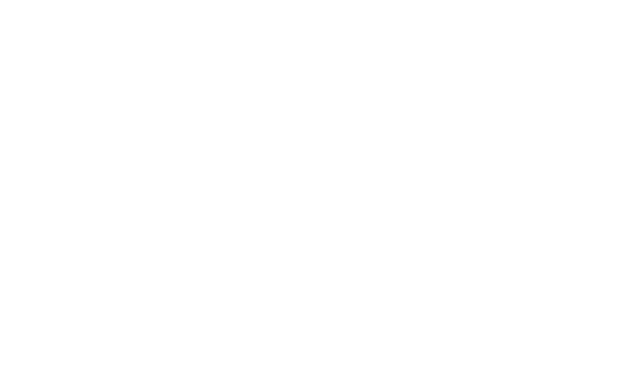
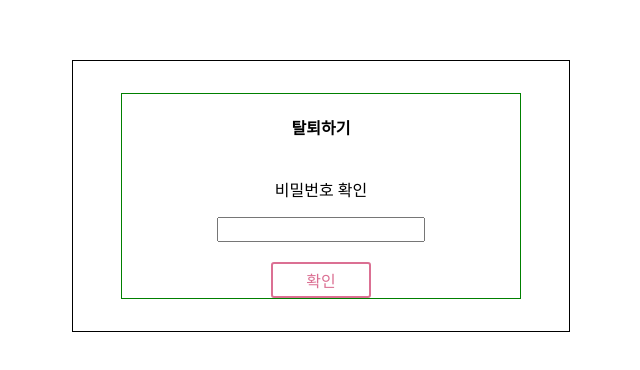
Before and after one commit to sohhyeonkim/postbox, a React (Create React App) app in the folder client/: page /withdraw in a window 1280 px wide. Before the commit this address had no page. Shown: the part 140-510 px from the top of the page, without its empty margins (319-959 px from the left). Built offline with nearby package versions, Linux system fonts and the light colour scheme.

Commit message:
Fix Mypage.js and Complete Withdrawal.js

```diff
--- a/client/src/App.js
+++ b/client/src/App.js
@@ -1,6 +1,8 @@
 import React from "react";
 import Mailform from "./components/Mailform";
 import Mypage from "./components/Mypage";
+import Withdrawal from "./components/Withdrawal";
+
 import { Routes, Route, Link } from "react-router-dom";
 function App() {
   return (
@@ -8,6 +10,7 @@
       <Routes>
         <Route path="/" element={<Mailform />} />
         <Route path="/mypage" element={<Mypage />} />
+        <Route path="/withdraw" element={<Withdrawal />} />
       </Routes>
     </>
   );
--- a/client/src/components/Buttons.js
+++ b/client/src/components/Buttons.js
@@ -1,6 +1,6 @@
 import styled from "styled-components";
 
-function Buttons({ props }) {
+function Buttons() {
   const tempSave = () => {
     console.log("임시저장하기");
   };
--- a/client/src/components/Mypage.css
+++ b/client/src/components/Mypage.css
@@ -97,10 +97,23 @@
   border-radius: 3px;
   background-color: lightgray;
 }
-.Mypage-container button.btn-submit:hover {
+.Mypage-container button.btn-submit:hover,
+button.btn-withdrawal {
   cursor: pointer;
 }
 .Mypage-container button.btn-submit:active {
   background-color: palevioletred;
   color: white;
 }
+.Mypage-container button.btn-withdrawal {
+  border: none;
+  padding: 0.55em 1em;
+  border-radius: 3px;
+  background-color: whitesmoke;
+  color: gray;
+}
+.Mypage-container button.btn-withdrawal:active {
+  background-color: lightgray;
+  color: white;
+  border-top: 1px solid whitesmoke;
+}
--- a/client/src/components/Mypage.js
+++ b/client/src/components/Mypage.js
@@ -2,6 +2,7 @@
 import "./Mypage.css";
 import emptyImg from "./resources/empty.png";
 import { useState } from "react";
+
 function Mypage() {
   const [toggleState, setToggleState] = useState(1);
   const toggleTab = (index) => {
@@ -72,6 +73,9 @@
                 <button type="button" className="btn-submit">
                   변경하기
                 </button>
+                <button type="button" className="btn-withdrawal">
+                  탈퇴하기
+                </button>
               </form>
             </div>
           </div>
--- /dev/null
+++ b/client/src/components/Withdrawal.css
@@ -0,0 +1,18 @@
+.Withdrawal-container {
+  max-width: 400px;
+  padding: 2em 3em;
+  margin: 200px auto;
+  border: 1px solid black;
+}
+.Withdrawal-container .form-withdrawal {
+  border: 1px solid green;
+  display: flex;
+  flex-direction: column;
+  text-align: center;
+}
+
+.Withdrawal-container input.input-withdrawal-pw {
+  max-width: 350px;
+  margin: 0 auto;
+  padding: 0.25em 1em;
+}
--- /dev/null
+++ b/client/src/components/Withdrawal.js
@@ -0,0 +1,35 @@
+import "./Withdrawal.css";
+import styled from "styled-components";
+function Withdrawal() {
+  return (
+    <>
+      <div className="Withdrawal-container">
+        <form className="form-withdrawal">
+          <h4>탈퇴하기</h4>
+          <p>비밀번호 확인</p>
+          <input type="password" className="input-withdrawal-pw" />
+          <StyledButton>확인</StyledButton>
+        </form>
+      </div>
+    </>
+  );
+}
+const StyledButton = styled.button`
+  width: 100px;
+  margin: 20px auto 0 auto;
+  background: ${(props) => (props.send ? "palevioletred" : "white")};
+  color: ${(props) => (props.send ? "white" : "palevioletred")};
+  float: ${(props) => (props.send ? "right" : "left")};
+  &:hover {
+    cursor: pointer;
+  }
+  &:active {
+    background-color: palevioletred;
+    color: white;
+  }
+  font-size: 1em;
+  padding: 0.25em 1em;
+  border: 2px solid palevioletred;
+  border-radius: 3px;
+`;
+export default Withdrawal;
```
